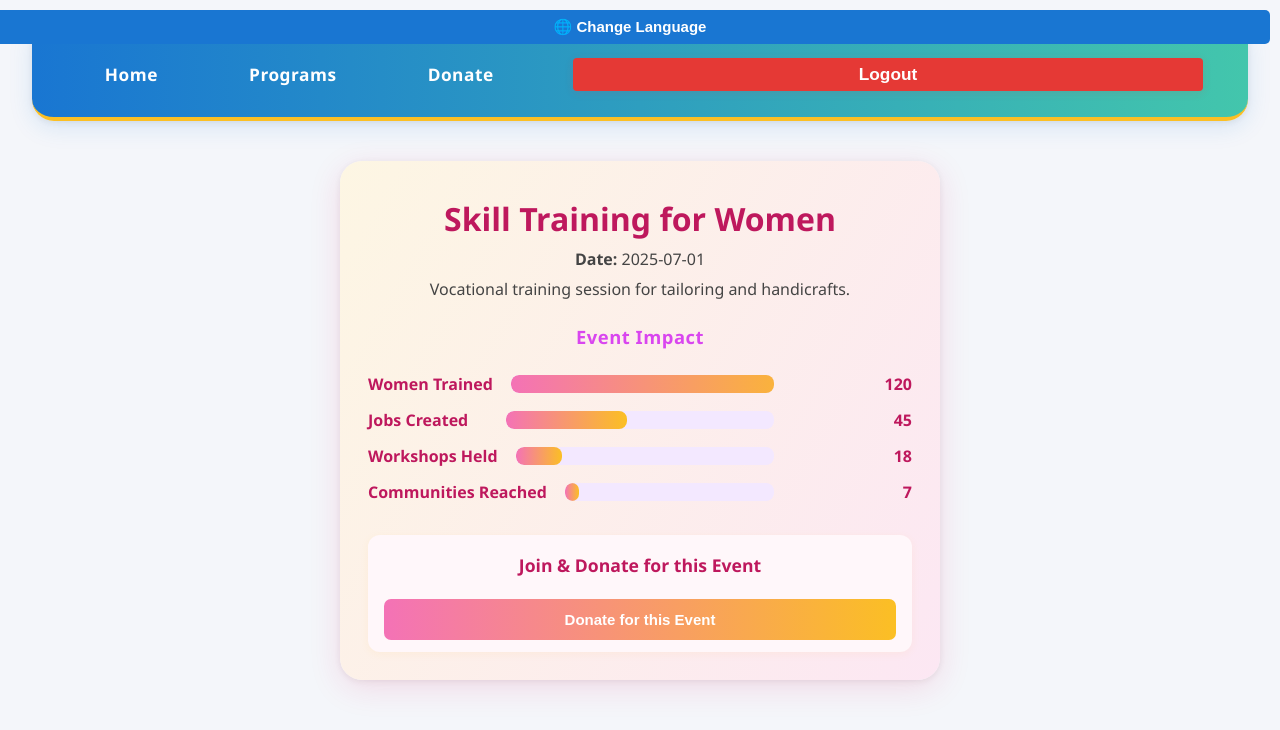
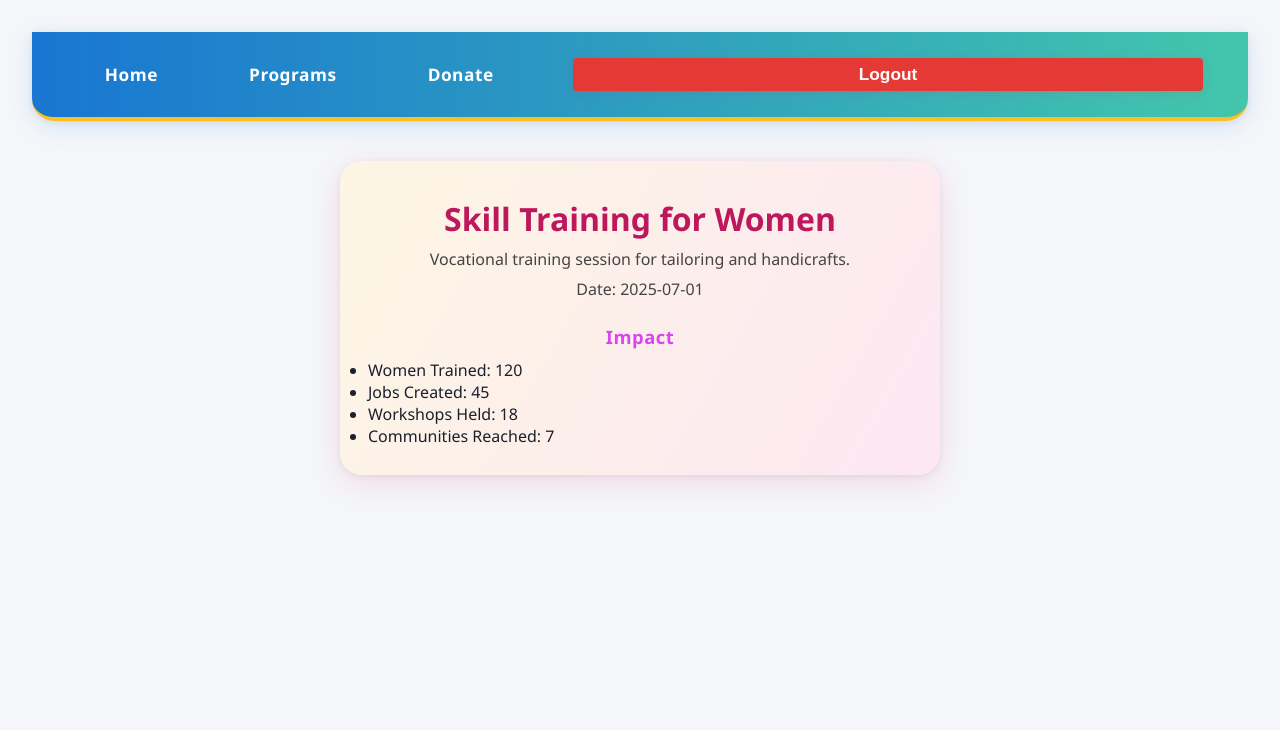
Before and after one commit to shwethasivakumar06/women-empowerment-donation, a React (Create React App) app in the folder client/: page /event/1 in a window 1280 px wide. Shown: the top 730 px of the page. Built offline with nearby package versions, Linux system fonts and the light colour scheme; sample sign-in values are in the browser's storage; the HTML template or start-up script is replaced by a standard one.

Commit message:
Describe your changes, e.g. Hide navbar on signup/login, fix routing

```diff
--- a/client/src/App.jsx
+++ b/client/src/App.jsx
@@ -1,5 +1,5 @@
 import React, { useEffect, useState } from "react";
-import { BrowserRouter as Router, Route, Routes, Link } from "react-router-dom";
+import { BrowserRouter as Router, Route, Routes, Link, Navigate } from "react-router-dom";
 import Home from "./pages/Home";
 import Programs from "./pages/Programs";
 import Donate from "./pages/Donate";
@@ -9,73 +9,17 @@ import Login from "./pages/Login";
 import './index.css';
 
 function App() {
-  const [showTranslate, setShowTranslate] = useState(false);
-  const [scriptLoaded, setScriptLoaded] = useState(false);
   const [isAuthenticated, setIsAuthenticated] = useState(() => localStorage.getItem("loggedIn") === "true");
 
   useEffect(() => {
-    if (showTranslate && !scriptLoaded) {
-      // Add the init function
-      window.googleTranslateElementInit = function () {
-        new window.google.translate.TranslateElement(
-          {
-            pageLanguage: 'en',
-            includedLanguages: 'en,hi,ta,te,kn,ml,bn,gu,mr,pa,ur,or,as,ne,sd,si,fr,de,es,zh,ar',
-            layout: window.google.translate.TranslateElement.InlineLayout.SIMPLE
-          },
-          'google_translate_element'
-        );
-      };
-
-      // Dynamically load the script
-      const script = document.createElement("script");
-      script.src = "https://translate.google.com/translate_a/element.js?cb=googleTranslateElementInit";
-      script.async = true;
-       // Set loaded state
-      document.body.appendChild(script);
-    }
     setIsAuthenticated(localStorage.getItem("loggedIn") === "true");
-  }, [showTranslate, scriptLoaded]);
+  }, []);
 
   return (
-    <Router>
+    <Router basename="/">
       <div className="p-4 max-w-xl mx-auto">
-        {/* 🌐 Change Language Button */}
-        <button
-          onClick={() => setShowTranslate(true)}
-          style={{
-            position: 'fixed',
-            top: 10,
-            right: 10,
-            zIndex: 9999,
-            background: '#1976d2',
-            color: '#fff',
-            border: 'none',
-            padding: '8px 12px',
-            borderRadius: '5px',
-            cursor: 'pointer'
-          }}
-        >
-          🌐 Change Language
-        </button>
-        {/* Show widget after script is loaded */}
-        {showTranslate && (
-          <div
-            id="google_translate_element"
-            style={{
-              position: 'fixed',
-              top: 50,
-              right: 10,
-              zIndex: 9999,
-              background: '#fff',
-              borderRadius: 8,
-              boxShadow: '0 2px 8px rgba(25,118,210,0.13)',
-              padding: '8px 12px'
-            }}
-          ></div>
-        )}
-        {/* Navigation only if authenticated */}
-        {isAuthenticated && (
+        {/* Show nav only if authenticated and not on /signup or /login */}
+        {isAuthenticated && !["/signup", "/login"].includes(window.location.pathname) && (
           <nav className="navbar">
             <Link to="/">Home</Link>
             <Link to="/programs">Programs</Link>
@@ -92,10 +36,14 @@ function App() {
         <Routes>
           <Route path="/signup" element={<Signup />} />
           <Route path="/login" element={<Login onLogin={() => setIsAuthenticated(true)} />} />
-          <Route path="/" element={isAuthenticated ? <Home /> : <Login onLogin={() => setIsAuthenticated(true)} />} />
-          <Route path="/programs" element={isAuthenticated ? <Programs /> : <Login onLogin={() => setIsAuthenticated(true)} />} />
-          <Route path="/donate" element={isAuthenticated ? <Donate /> : <Login onLogin={() => setIsAuthenticated(true)} />} />
-          <Route path="/event/:eventId" element={isAuthenticated ? <EventImpact /> : <Login onLogin={() => setIsAuthenticated(true)} />} />
+          <Route path="/" element={
+            isAuthenticated ? <Home /> : <Navigate to="/signup" replace />
+          } />
+          <Route path="/programs" element={isAuthenticated ? <Programs /> : <Navigate to="/signup" replace />} />
+          <Route path="/donate" element={isAuthenticated ? <Donate /> : <Navigate to="/signup" replace />} />
+          <Route path="/event/:eventId" element={isAuthenticated ? <EventImpact /> : <Navigate to="/signup" replace />} />
+          {/* Redirect any unknown route to /signup */}
+          <Route path="*" element={<Navigate to="/signup" replace />} />
         </Routes>
       </div>
     </Router>
--- a/client/src/pages/EventImpact.jsx
+++ b/client/src/pages/EventImpact.jsx
@@ -1,4 +1,4 @@
-import React, { useState } from "react";
+import React from "react";
 import { useParams } from "react-router-dom";
 import "../index.css";
 
@@ -74,12 +74,6 @@ const eventData = {
 
 function EventImpact() {
   const { eventId } = useParams();
-  const [donorName, setDonorName] = useState("");
-  const [amount, setAmount] = useState("");
-  const [success, setSuccess] = useState(false);
-  const [language, setLanguage] = useState("en");
-  const [translated, setTranslated] = useState(null);
-
   const event = eventData[eventId] || {
     name: "Sample Event",
     description: "This event empowers women through skill training and support.",
@@ -87,68 +81,17 @@ function EventImpact() {
     impact: []
   };
 
-  // Simulated translation function (replace with real API call)
-  const translateText = (text, lang) => {
-    const translations = {
-      hi: "(हिंदी में अनुवादित)",
-      ta: "(தமிழில் மொழிபெயர்க்கப்பட்டது)",
-      ml: "(മലയാളത്തിൽ വിവർത്തനം ചെയ്തത്)",
-      kn: "(ಕನ್ನಡದಲ್ಲಿ ಅನುವಾದಿಸಲಾಗಿದೆ)",
-      te: "(తెలుగులో అనువదించబడింది)",
-      en: ""
-    };
-    return text + " " + (translations[lang] || "");
-  };
-
-  const handleTranslate = () => {
-    setTranslated({
-      name: translateText(event.name, language),
-      description: translateText(event.description, language),
-      date: event.date,
-      impact: event.impact.map(item => ({
-        label: translateText(item.label, language),
-        value: item.value
-      }))
-    });
-  };
-
-  const handleLanguageChange = (e) => {
-    setLanguage(e.target.value);
-    setTranslated(null); // Reset translation when language changes
-  };
-
-  const displayEvent = translated || event;
-
-  const handleDonate = () => {
-    window.location.href = "/donate?program=" + encodeURIComponent(event.name);
-  };
-
   return (
     <div className="event-impact-container">
-
-      <h2>{displayEvent.name}</h2>
-      <p><strong>Date:</strong> {displayEvent.date}</p>
-      <p>{displayEvent.description}</p>
-      <h3>Event Impact</h3>
-      <div className="impact-visualization">
-        {displayEvent.impact && displayEvent.impact.length > 0 ? (
-          displayEvent.impact.map((item, idx) => (
-            <div key={idx} className="impact-bar">
-              <span>{item.label}</span>
-              <div className="bar-bg">
-                <div className="bar-fill" style={{ width: `${item.value}%` }}></div>
-              </div>
-              <span className="bar-value">{item.value}</span>
-            </div>
-          ))
-        ) : (
-          <div style={{ color: 'gray', fontStyle: 'italic' }}>No impact data available.</div>
-        )}
-      </div>
-      <div className="event-donate-form">
-        <h4>Join & Donate for this Event</h4>
-        <button onClick={handleDonate}>Donate for this Event</button>
-      </div>
+      <h2>{event.name}</h2>
+      <p>{event.description}</p>
+      <p>Date: {event.date}</p>
+      <h3>Impact</h3>
+      <ul>
+        {event.impact.map((item, idx) => (
+          <li key={idx}>{item.label}: {item.value}</li>
+        ))}
+      </ul>
     </div>
   );
 }
--- a/client/src/pages/Programs.jsx
+++ b/client/src/pages/Programs.jsx
@@ -62,12 +62,6 @@ function Programs() {
     setEvents(dummyEvents);
   }, []);
 
-  const joinEvent = (eventId) => {
-    if (!name) return alert("Please enter your name before joining.");
-    alert(`Successfully joined the event: ${eventId}`);
-    setName("");
-  };
-
   return (
     <div className="programs-container">
       <header className="programs-header">
--- a/client/src/pages/Signup.jsx
+++ b/client/src/pages/Signup.jsx
@@ -14,10 +14,10 @@ function Signup() {
       setError("Please fill all fields");
       return;
     }
-    // Store both email and password for demo (not secure for real apps)
+    // Store user for demo (not secure for real apps)
     localStorage.setItem("user", JSON.stringify({ email, password }));
-    localStorage.setItem("loggedIn", "true");
-    navigate("/");
+    // Do NOT set any loggedIn or persistent login flag
+    navigate("/login"); // After signup, go to login page
   };
 
   return (
```
